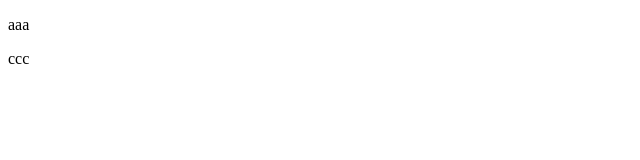
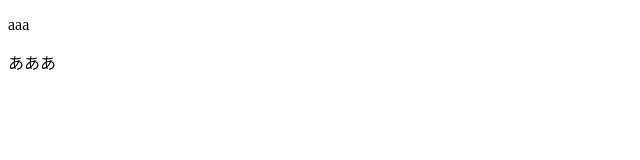
Before and after one commit to tuti995/git-practice, a plain HTML site: page index.html in a window 1280 px wide. Shown: the full height of the page, 0-640 px from the left. Drawn offline with Linux system fonts and the light colour scheme.

Commit message:
index.html　テキスト修正

```diff
--- a/index.html
+++ b/index.html
@@ -8,6 +8,6 @@
     </head>
     <body>
         <p>aaa</p>
-        <p>ccc</p>
+        <p>あああ</p>
     </body>
     </html>
```
